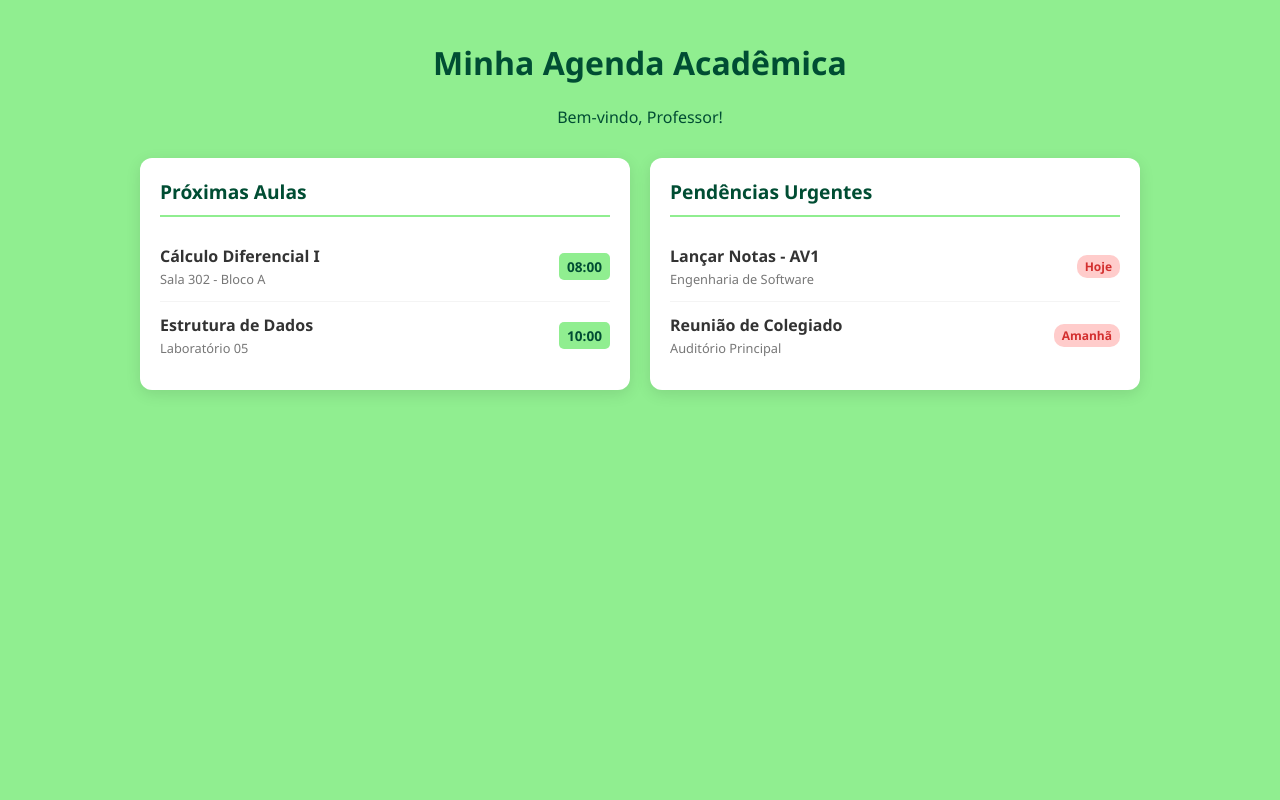
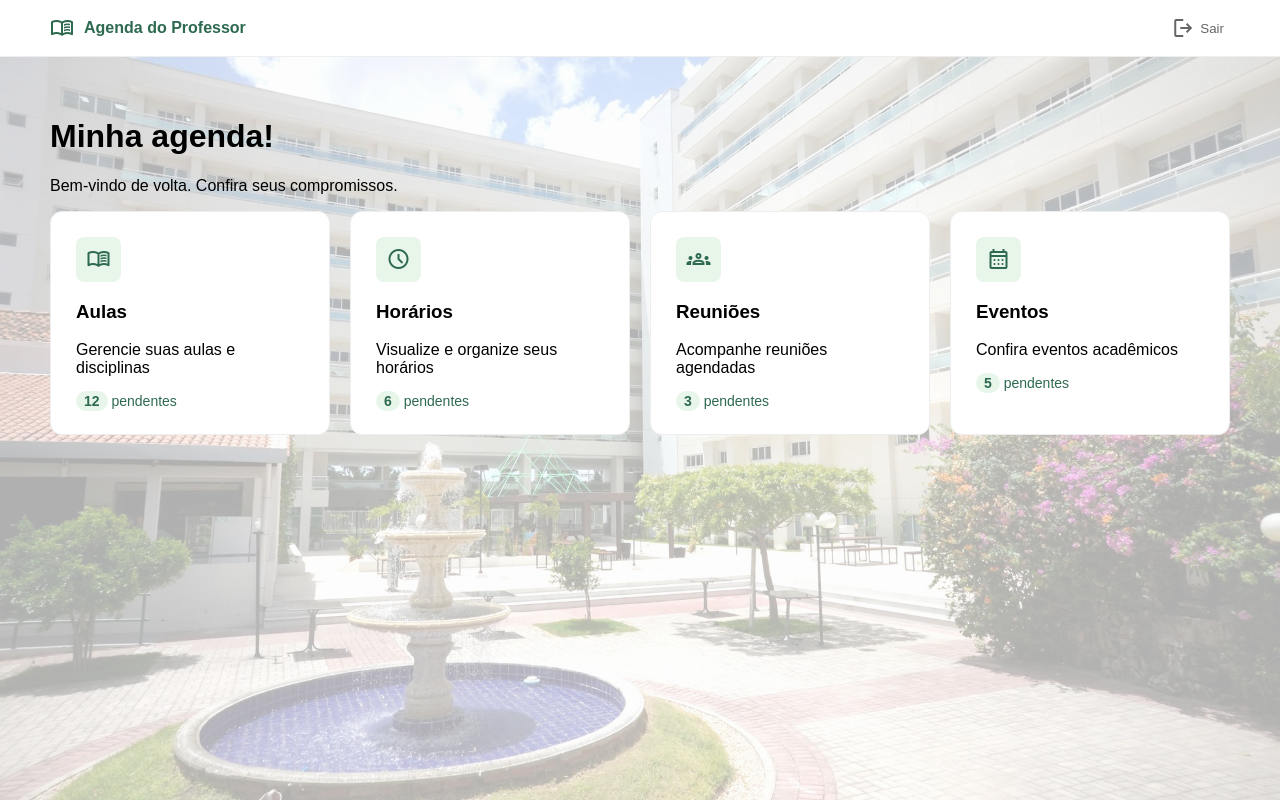
Before and after one commit to Poudek/projeto-DAC, a plain HTML site: page dashboard.html in a window 1280 px wide. Drawn offline with nearby package versions, Linux system fonts and the light colour scheme.

Commit message:
PROJETO DAC

```diff
--- a/dashboard.html
+++ b/dashboard.html
@@ -3,135 +3,54 @@
 <head>
     <meta charset="UTF-8">
     <meta name="viewport" content="width=device-width, initial-scale=1.0">
-    <title>Dashboard - Agenda de Professores</title>
-    <style>
-        :root {
-            --verde-fundo: #90EE90;
-            --verde-primario: #004d33; /* O verde da sua imagem */
-            --branco: #ffffff;
-            --cinza-claro: #f4f4f4;
-        }
+    <title>Dashboard - Agenda do Professor</title>
+    <link rel="stylesheet" href="style.css">
+    <link rel="stylesheet" href="https://fonts.googleapis.com/css2?family=Material+Symbols+Outlined:opsz,wght,FILL,GRAD@24,400,0,0" />
+</head>
+<body class="bg-light">
+    <header class="top-nav">
+        <div class="nav-logo">
+            <span class="material-symbols-outlined">menu_book</span>
+            <span>Agenda do Professor</span>
+        </div>
+        <button class="btn-logout" onclick="logout()">
+            <span class="material-symbols-outlined">logout</span> Sair
+        </button>
+    </header>
+<img src="./unifametro.jpg" class="dashboard-page" alt="Fundo da página">
+    <main class="content">
+        <header class="welcome">
+            <h1>Minha agenda!</h1>
+            <p>Bem-vindo de volta. Confira seus compromissos.</p>
+        </header>
 
-        body {
-            background-color: var(--verde-fundo);
-            font-family: 'Segoe UI', sans-serif;
-            margin: 0;
-            padding: 20px;
-        }
-
-        .header {
-            text-align: center;
-            color: var(--verde-primario);
-            margin-bottom: 30px;
-        }
-
-        .dashboard-container {
-            display: grid;
-            grid-template-columns: repeat(auto-fit, minmax(300px, 1fr));
-            gap: 20px;
-            max-width: 1000px;
-            margin: 0 auto;
-        }
-
-        .card {
-            background: var(--branco);
-            border-radius: 12px;
-            padding: 20px;
-            box-shadow: 0 4px 15px rgba(0,0,0,0.1);
-            animation: fadeIn 0.5s ease;
-        }
-
-        h2 {
-            color: var(--verde-primario);
-            border-bottom: 2px solid var(--verde-fundo);
-            padding-bottom: 10px;
-            margin-top: 0;
-            font-size: 1.2rem;
-        }
-
-        .item {
-            display: flex;
-            justify-content: space-between;
-            align-items: center;
-            padding: 12px 0;
-            border-bottom: 1px solid var(--cinza-claro);
-        }
-
-        .item:last-child { border-bottom: none; }
-
-        .hora {
-            font-weight: bold;
-            color: var(--verde-primario);
-            background: var(--verde-fundo);
-            padding: 4px 8px;
-            border-radius: 5px;
-            font-size: 0.85rem;
-        }
-
-        .info strong { display: block; color: #333; }
-        .info span { font-size: 0.8rem; color: #777; }
-
-        .badge-pendente {
-            background-color: #ffcccb;
-            color: #d32f2f;
-            padding: 3px 8px;
-            border-radius: 10px;
-            font-size: 0.75rem;
-            font-weight: bold;
-        }
-
-        @keyframes fadeIn {
-            from { opacity: 0; transform: translateY(10px); }
-            to { opacity: 1; transform: translateY(0); }
-        }
-    </style>
-</head>
-<body>
-
-    <div class="header">
-        <h1>Minha Agenda Acadêmica</h1>
-        <p>Bem-vindo, Professor!</p>
-    </div>
-
-    <div class="dashboard-container">
-
-        <div class="card">
-            <h2>Próximas Aulas</h2>
-            <div class="item">
-                <div class="info">
-                    <strong>Cálculo Diferencial I</strong>
-                    <span>Sala 302 - Bloco A</span>
-                </div>
-                <div class="hora">08:00</div>
+        <div class="grid-cards">
+            <div class="dash-card">
+                <div class="icon-box"><span class="material-symbols-outlined">menu_book</span></div>
+                <h3>Aulas</h3>
+                <p>Gerencie suas aulas e disciplinas</p>
+                <div class="status-label"><span>12</span> pendentes</div>
             </div>
-            <div class="item">
-                <div class="info">
-                    <strong>Estrutura de Dados</strong>
-                    <span>Laboratório 05</span>
-                </div>
-                <div class="hora">10:00</div>
+            <div class="dash-card">
+                <div class="icon-box"><span class="material-symbols-outlined">schedule</span></div>
+                <h3>Horários</h3>
+                <p>Visualize e organize seus horários</p>
+                <div class="status-label"><span>6</span> pendentes</div>
+            </div>
+            <div class="dash-card">
+                <div class="icon-box"><span class="material-symbols-outlined">groups</span></div>
+                <h3>Reuniões</h3>
+                <p>Acompanhe reuniões agendadas</p>
+                <div class="status-label"><span>3</span> pendentes</div>
+            </div>
+            <div class="dash-card">
+                <div class="icon-box"><span class="material-symbols-outlined">calendar_month</span></div>
+                <h3>Eventos</h3>
+                <p>Confira eventos acadêmicos</p>
+                <div class="status-label"><span>5</span> pendentes</div>
             </div>
         </div>
-
-        <div class="card">
-            <h2>Pendências Urgentes</h2>
-            <div class="item">
-                <div class="info">
-                    <strong>Lançar Notas - AV1</strong>
-                    <span>Engenharia de Software</span>
-                </div>
-                <span class="badge-pendente">Hoje</span>
-            </div>
-            <div class="item">
-                <div class="info">
-                    <strong>Reunião de Colegiado</strong>
-                    <span>Auditório Principal</span>
-                </div>
-                <span class="badge-pendente">Amanhã</span>
-            </div>
-        </div>
-
-    </div>
-
+    </main>
+    <script src="script.js"></script>
 </body>
 </html>
--- /dev/null
+++ b/script.js
@@ -0,0 +1,33 @@
+// Lógica do Login
+const loginForm = document.getElementById('loginForm');
+if (loginForm) {
+    loginForm.addEventListener('submit', (e) => {
+        e.preventDefault();
+        // Aqui você poderia validar os dados
+        // Por enquanto, apenas redirecionamos
+        window.location.href = 'dashboard.html';
+    });
+}
+
+// Mostrar/Esconder Senha
+function togglePassword() {
+    const passInput = document.getElementById('senha');
+    passInput.type = passInput.type === 'password' ? 'text' : 'password';
+}
+
+// Lógica de Logout
+function logout() {
+    window.location.href = 'login.html';
+}
+
+function togglePassword() {
+    const passInput = document.getElementById('senha');
+    const eyeIcon = document.querySelector('.toggle-eye');
+    if (passInput.type === 'password') {
+        passInput.type = 'text';
+        eyeIcon.textContent = 'visibility_off';
+    } else {
+        passInput.type = 'password';
+        eyeIcon.textContent = 'visibility';
+    }
+}
--- /dev/null
+++ b/style.css
@@ -0,0 +1,120 @@
+:root {
+    --green-main: #2d6a4f;
+    --green-light: #e8f5e9;
+    --gray-text: #666;
+    --border-color: #eee;
+}
+
+body { font-family: sans-serif; margin: 0; padding: 0; }
+.bg-light { background-color: #fcfcfc; }
+
+.dashboard-page {
+    position: fixed;
+    top: 0;
+    left: 0;
+    width: 100%;
+    height: 100%;
+    object-fit: cover;
+    z-index: -1; /* Coloca a imagem atrás do conteúdo */
+    opacity: 0.3; /* Deixa a imagem mais clara para não competir com o conteúdo */
+}
+
+/* Layout Login */
+.split-container { display: flex; height: 100vh; }
+.banner-side { flex: 1; background: var(--green-main); color: white; display: flex; flex-direction: column; justify-content: center; align-items: center; text-align: center; padding: 20px; }
+.form-side { flex: 1; display: flex; justify-content: center; align-items: center; }
+.logo-circle { background: rgba(255,255,255,0.2); width: 80px; height: 80px; border-radius: 50%; display: flex; align-items: center; justify-content: center; margin-bottom: 20px; }
+.logo-circle span { font-size: 40px; }
+
+/* Form Login */
+.login-box { width: 100%; max-width: 350px; }
+.input-group { margin-bottom: 15px; }
+.input-group label { display: block; margin-bottom: 5px; font-weight: bold; font-size: 14px; }
+input { width: 100%; padding: 12px; border: 1px solid #ccc; border-radius: 8px; box-sizing: border-box; }
+.password-field { position: relative; }
+.toggle-eye { position: absolute; right: 10px; top: 10px; cursor: pointer; color: #999; }
+.btn-primary { width: 100%; padding: 14px; background: var(--green-main); color: white; border: none; border-radius: 8px; font-weight: bold; cursor: pointer; margin-top: 10px; }
+.link-forgot { display: block; text-align: center; margin-top: 20px; color: var(--green-main); text-decoration: none; font-size: 14px; }
+
+/* Dashboard */
+.top-nav { display: flex; justify-content: space-between; padding: 15px 50px; border-bottom: 1px solid var(--border-color); background: white; }
+.nav-logo { display: flex; align-items: center; gap: 10px; color: var(--green-main); font-weight: bold; }
+.btn-logout { background: none; border: none; display: flex; align-items: center; gap: 5px; color: #666; cursor: pointer; }
+
+.content { padding: 40px 50px; }
+.grid-cards { display: grid; grid-template-columns: repeat(auto-fit, minmax(220px, 1fr)); gap: 20px; }
+.dash-card { background: white; border: 1px solid var(--border-color); padding: 25px; border-radius: 12px; transition: 0.3s; cursor: pointer; }
+.dash-card:hover { box-shadow: 0 5px 15px rgba(0,0,0,0.05); }
+.icon-box { background: var(--green-light); color: var(--green-main); width: 45px; height: 45px; border-radius: 8px; display: flex; align-items: center; justify-content: center; margin-bottom: 15px; }
+.status-label { color: var(--green-main); font-size: 14px; margin-top: 15px; }
+.status-label span { background: var(--green-light); padding: 2px 8px; border-radius: 10px; font-weight: bold; }
+
+/* Estado natural do card */
+.dash-card {
+    background: white;
+    border: 1px solid var(--border-color);
+    padding: 25px;
+    border-radius: 12px;
+
+    /* Transição suave para todas as propriedades */
+    transition: all 0.3s cubic-bezier(0.25, 0.8, 0.25, 1);
+
+    cursor: pointer;
+    position: relative;
+    overflow: hidden; /* Garante que efeitos internos não vazem */
+}
+
+/* Efeito ao passar o mouse */
+.dash-card:hover {
+    /* 1. Elevação com sombra mais profunda */
+    transform: translateY(-8px);
+    box-shadow: 0 12px 24px rgba(0, 0, 0, 0.1);
+
+    /* 2. Mudança sutil na borda para a cor principal */
+    border-color: var(--green-main);
+}
+
+/* Efeito extra: animar o ícone dentro do card no hover */
+.dash-card:hover .icon-box {
+    background-color: var(--green-main);
+    color: white;
+    transform: scale(1.1);
+    transition: all 0.3s ease;
+}
+
+/* Efeito extra: destacar o texto de pendências */
+.dash-card:hover .status-label span {
+    background-color: var(--green-main);
+    color: white;
+    transition: all 0.3s ease;
+}
+
+/* Estado inicial do botão (Verde Claro) */
+.btn-primary {
+    width: 100%;
+    padding: 14px;
+    background-color: var(--green-light); /* Começa com o verde claro */
+    color: var(--green-main);            /* Texto com o verde original */
+    border: 2px solid var(--green-main);  /* Borda para definir o botão */
+    border-radius: 8px;
+    font-weight: bold;
+    font-size: 1rem;
+    cursor: pointer;
+    margin-top: 10px;
+
+    /* Transição suave para a troca de cores */
+    transition: all 0.3s ease;
+}
+
+/* Estado quando o mouse passa por cima (Hover - Verde Original) */
+.btn-primary:hover {
+    background-color: var(--green-main); /* Fica o verde original */
+    color: white;                        /* Texto muda para branco para dar contraste */
+    transform: scale(1.02);              /* Dá um leve aumento de tamanho */
+    box-shadow: 0 4px 10px rgba(45, 106, 79, 0.3); /* Sombra suave esverdeada */
+}
+
+/* Efeito ao clicar (Active) */
+.btn-primary:active {
+    transform: scale(0.98); /* Efeito de 'pressionar' o botão */
+}
```
Also changed, not shown: index.html (deleted, +0 -189 lines), login.html (added, +47 -0 lines), unifametro.jpg (added).
